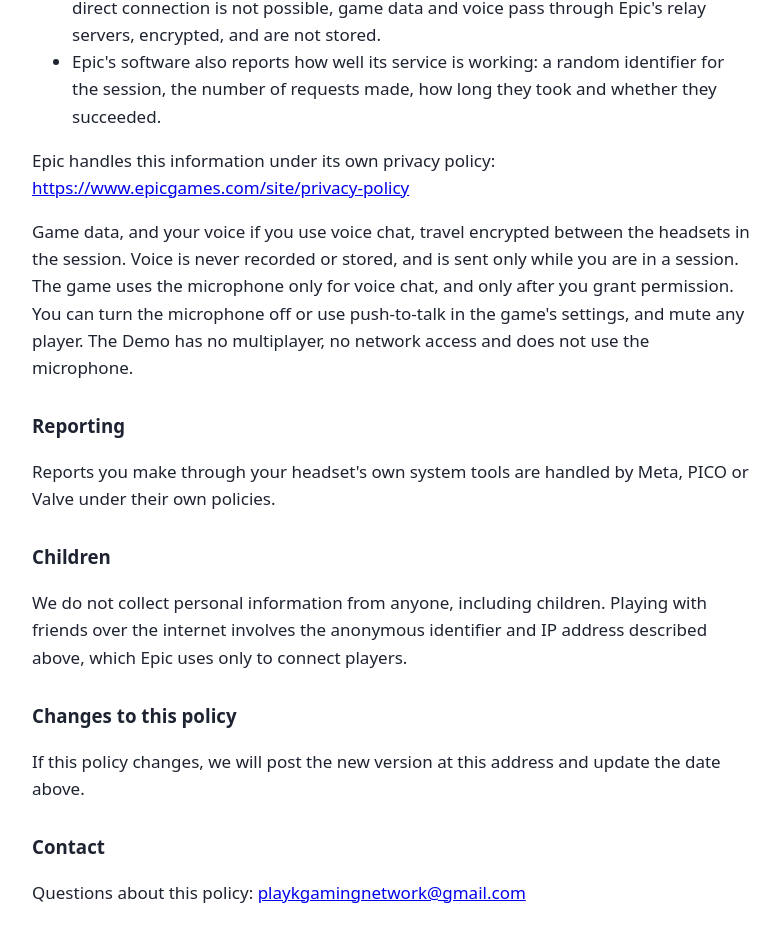
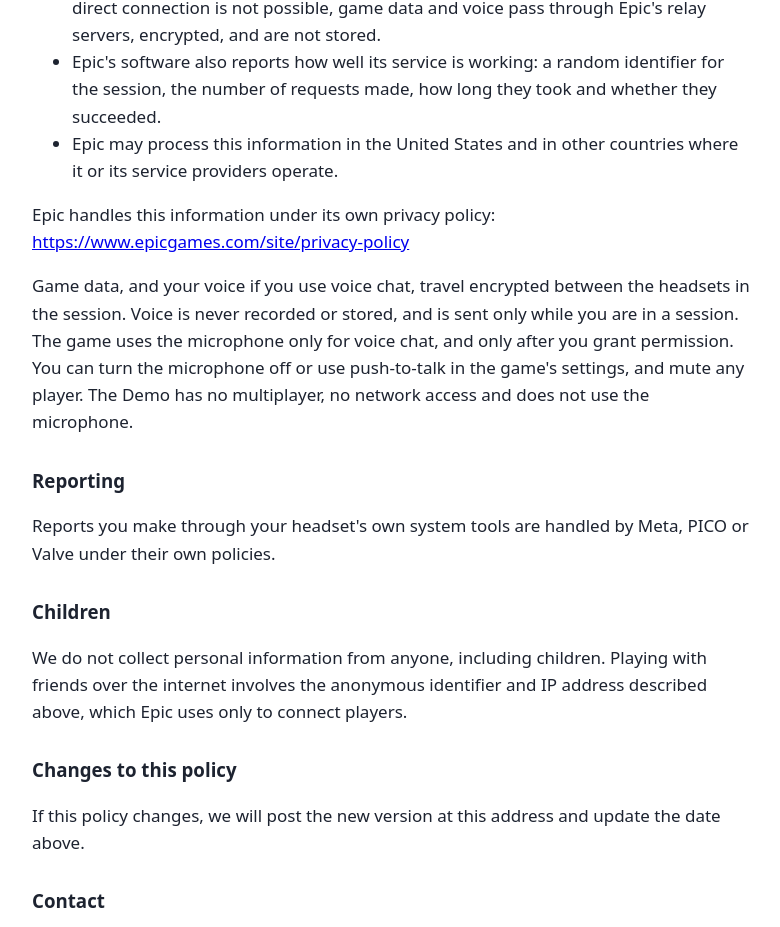
Before and after one commit to Karagra/voxelmon-legal, a plain HTML site: page privacy-policy.html in a window 1280 px wide. Shown: the part 1471-2398 px from the top of the page, without its empty margins (248-1028 px from the left). Drawn offline with Linux system fonts and the light colour scheme.

Commit message:
Where Epic may process information
Co-Authored-By: Claude Fable 5.2 <noreply@anthropic.com>
Claude-Session: https://claude.ai/code/session_01HBNcscd6caq14NUqibuyKt

```diff
--- a/privacy-policy.html
+++ b/privacy-policy.html
@@ -35,6 +35,7 @@
 <li>Epic receives your headset's IP address, as any internet service does, and your join code while you host.</li>
 <li>Headsets connect directly to each other where your routers allow it. The other players' headsets then learn your IP address, as in any direct connection. Where a direct connection is not possible, game data and voice pass through Epic's relay servers, encrypted, and are not stored.</li>
 <li>Epic's software also reports how well its service is working: a random identifier for the session, the number of requests made, how long they took and whether they succeeded.</li>
+<li>Epic may process this information in the United States and in other countries where it or its service providers operate.</li>
 </ul>
 <p>Epic handles this information under its own privacy policy: <a href="https://www.epicgames.com/site/privacy-policy">https://www.epicgames.com/site/privacy-policy</a></p>
 <p>Game data, and your voice if you use voice chat, travel encrypted between the headsets in the session. Voice is never recorded or stored, and is sent only while you are in a session. The game uses the microphone only for voice chat, and only after you grant permission. You can turn the microphone off or use push-to-talk in the game's settings, and mute any player. The Demo has no multiplayer, no network access and does not use the microphone.</p>
```
